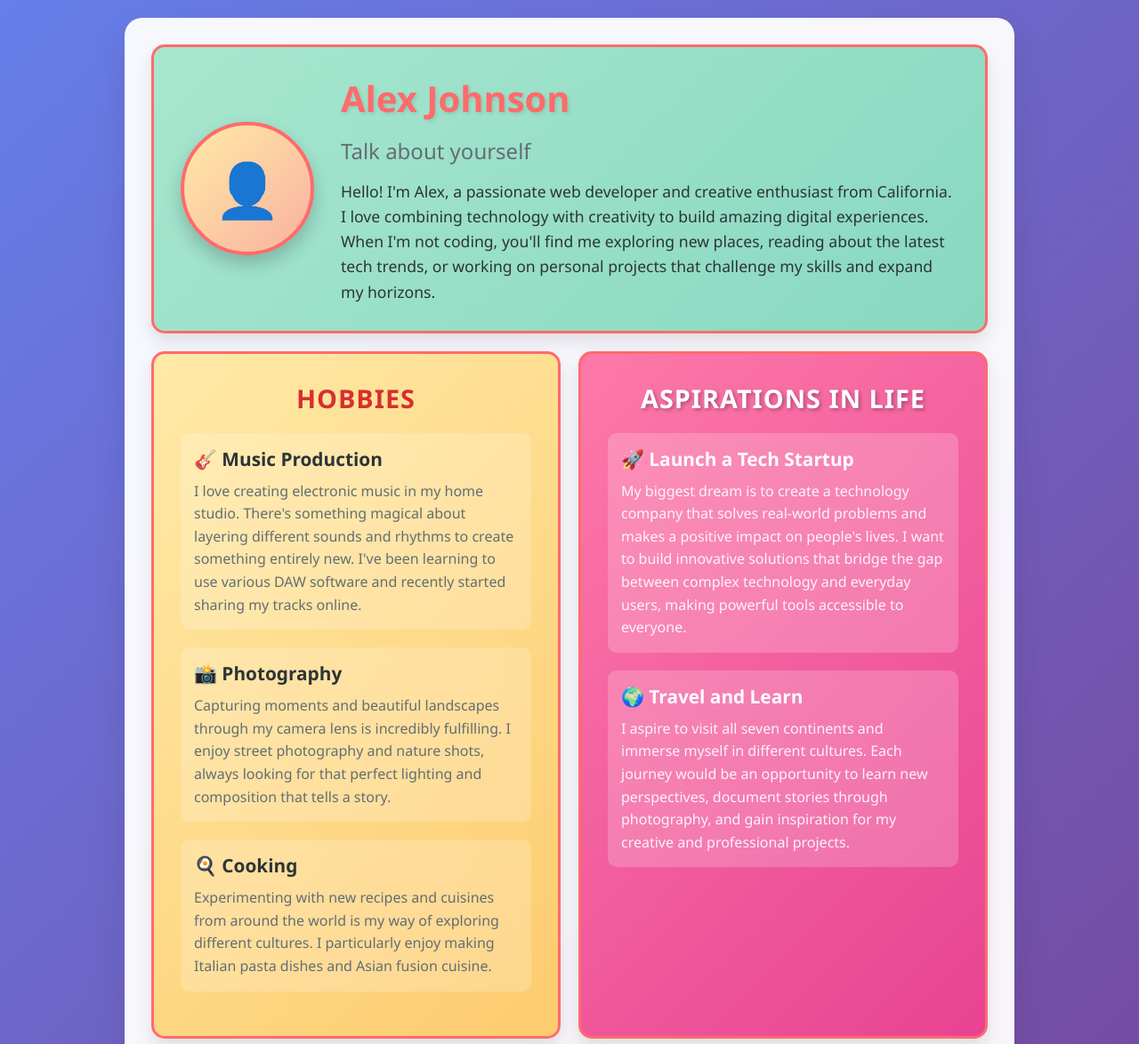
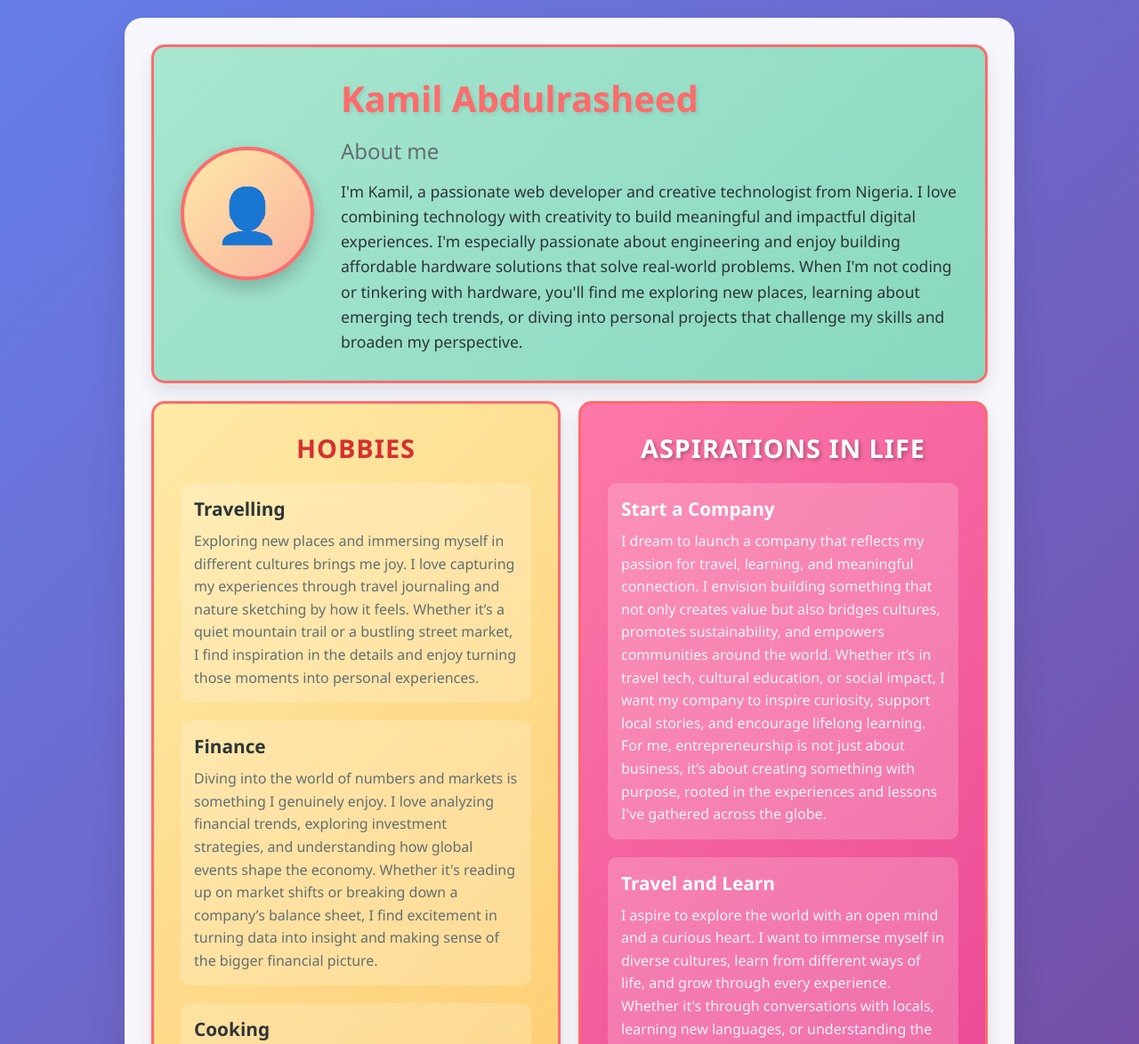
Before and after one commit to MarshalCypher/Assignment, a plain HTML site: page Personal Profile/index.html in a window 1280 px wide. Shown: the top 1174 px of the page at 89% size. Drawn offline with Linux system fonts and the light colour scheme.

Commit message:
Month 2 Assignment

```diff
--- a/Personal Profile/index.html
+++ b/Personal Profile/index.html
@@ -13,9 +13,9 @@
                 👤
             </div>
             <div class="about-text">
-                <h1>Alex Johnson</h1>
-                <h2>Talk about yourself</h2>
-                <p>Hello! I'm Alex, a passionate web developer and creative enthusiast from California. I love combining technology with creativity to build amazing digital experiences. When I'm not coding, you'll find me exploring new places, reading about the latest tech trends, or working on personal projects that challenge my skills and expand my horizons.</p>
+                <h1>Kamil Abdulrasheed</h1>
+                <h2>About me</h2>
+                <p>I'm Kamil, a passionate web developer and creative technologist from Nigeria. I love combining technology with creativity to build meaningful and impactful digital experiences. I'm especially passionate about engineering and enjoy building affordable hardware solutions that solve real-world problems. When I'm not coding or tinkering with hardware, you'll find me exploring new places, learning about emerging tech trends, or diving into personal projects that challenge my skills and broaden my perspective.</p>
             </div>
         </div>
 
@@ -23,17 +23,17 @@
             <h2 class="section-title">Hobbies</h2>
 
             <div class="hobby-item">
-                <h3>🎸 Music Production</h3>
-                <p>I love creating electronic music in my home studio. There's something magical about layering different sounds and rhythms to create something entirely new. I've been learning to use various DAW software and recently started sharing my tracks online.</p>
+                <h3>Travelling</h3>
+                <p>Exploring new places and immersing myself in different cultures brings me joy. I love capturing my experiences through travel journaling and nature sketching by how it feels. Whether it’s a quiet mountain trail or a bustling street market, I find inspiration in the details and enjoy turning those moments into personal experiences.</p>
             </div>
 
             <div class="hobby-item">
-                <h3>📸 Photography</h3>
-                <p>Capturing moments and beautiful landscapes through my camera lens is incredibly fulfilling. I enjoy street photography and nature shots, always looking for that perfect lighting and composition that tells a story.</p>
+                <h3>Finance</h3>
+                <p>Diving into the world of numbers and markets is something I genuinely enjoy. I love analyzing financial trends, exploring investment strategies, and understanding how global events shape the economy. Whether it's reading up on market shifts or breaking down a company’s balance sheet, I find excitement in turning data into insight and making sense of the bigger financial picture.</p>
             </div>
 
             <div class="hobby-item">
-                <h3>🍳 Cooking</h3>
+                <h3>Cooking</h3>
                 <p>Experimenting with new recipes and cuisines from around the world is my way of exploring different cultures. I particularly enjoy making Italian pasta dishes and Asian fusion cuisine.</p>
             </div>
         </div>
@@ -42,13 +42,13 @@
             <h2 class="section-title">Aspirations in Life</h2>
 
             <div class="aspiration-item">
-                <h3>🚀 Launch a Tech Startup</h3>
-                <p>My biggest dream is to create a technology company that solves real-world problems and makes a positive impact on people's lives. I want to build innovative solutions that bridge the gap between complex technology and everyday users, making powerful tools accessible to everyone.</p>
+                <h3>Start a Company</h3>
+                <p>I dream to launch a company that reflects my passion for travel, learning, and meaningful connection. I envision building something that not only creates value but also bridges cultures, promotes sustainability, and empowers communities around the world. Whether it’s in travel tech, cultural education, or social impact, I want my company to inspire curiosity, support local stories, and encourage lifelong learning. For me, entrepreneurship is not just about business, it’s about creating something with purpose, rooted in the experiences and lessons I've gathered across the globe.</p>
             </div>
 
             <div class="aspiration-item">
-                <h3>🌍 Travel and Learn</h3>
-                <p>I aspire to visit all seven continents and immerse myself in different cultures. Each journey would be an opportunity to learn new perspectives, document stories through photography, and gain inspiration for my creative and professional projects.</p>
+                <h3>Travel and Learn</h3>
+                <p>I aspire to explore the world with an open mind and a curious heart. I want to immerse myself in diverse cultures, learn from different ways of life, and grow through every experience. Whether it's through conversations with locals, learning new languages, or understanding the history behind ancient places, I believe every journey offers a lesson. My goal is to never stop learning and to let the world be my classroom and every adventure a step toward deeper understanding, personal growth, and global connection.</p>
             </div>
         </div>
     </div>
```
